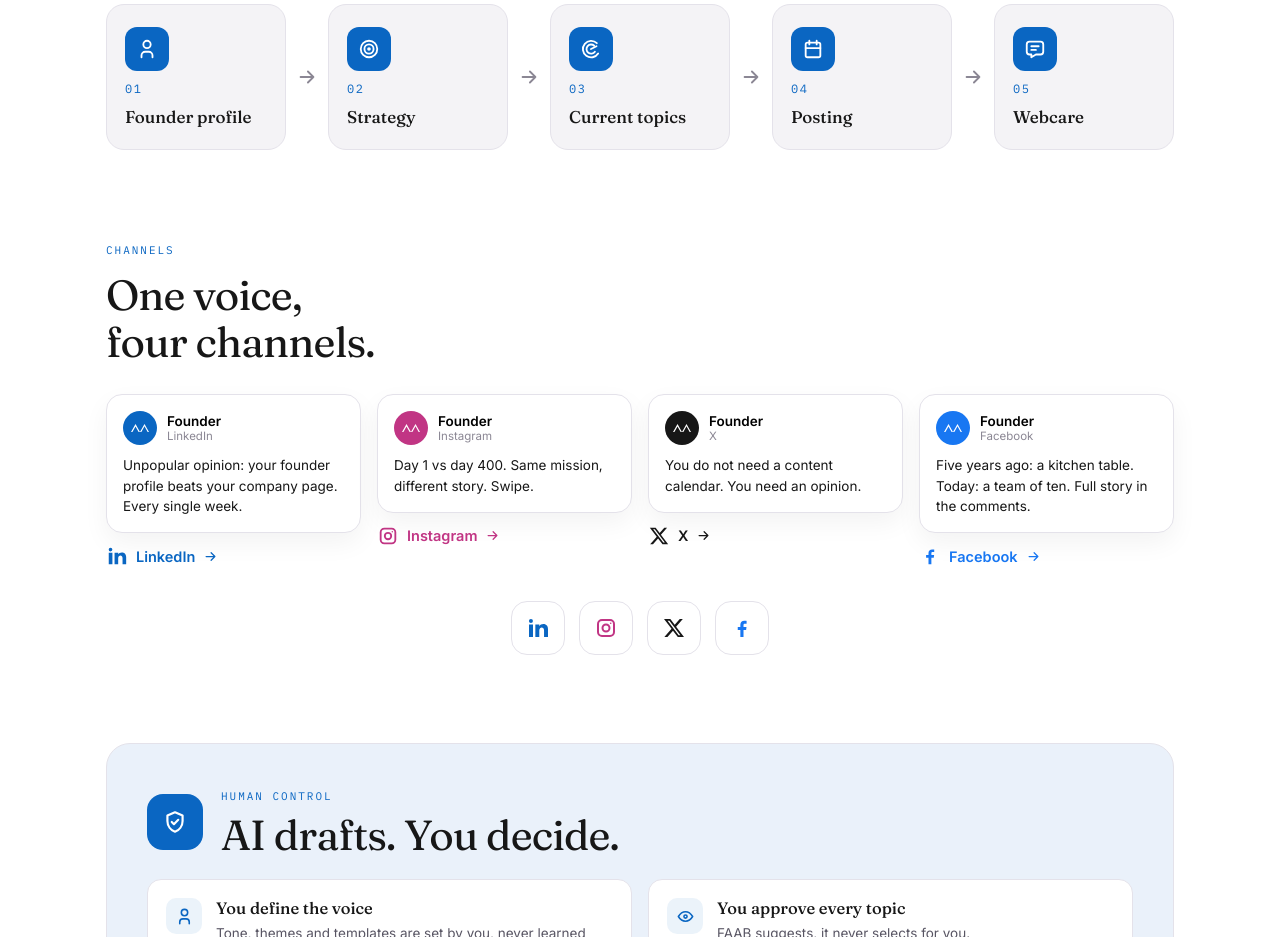
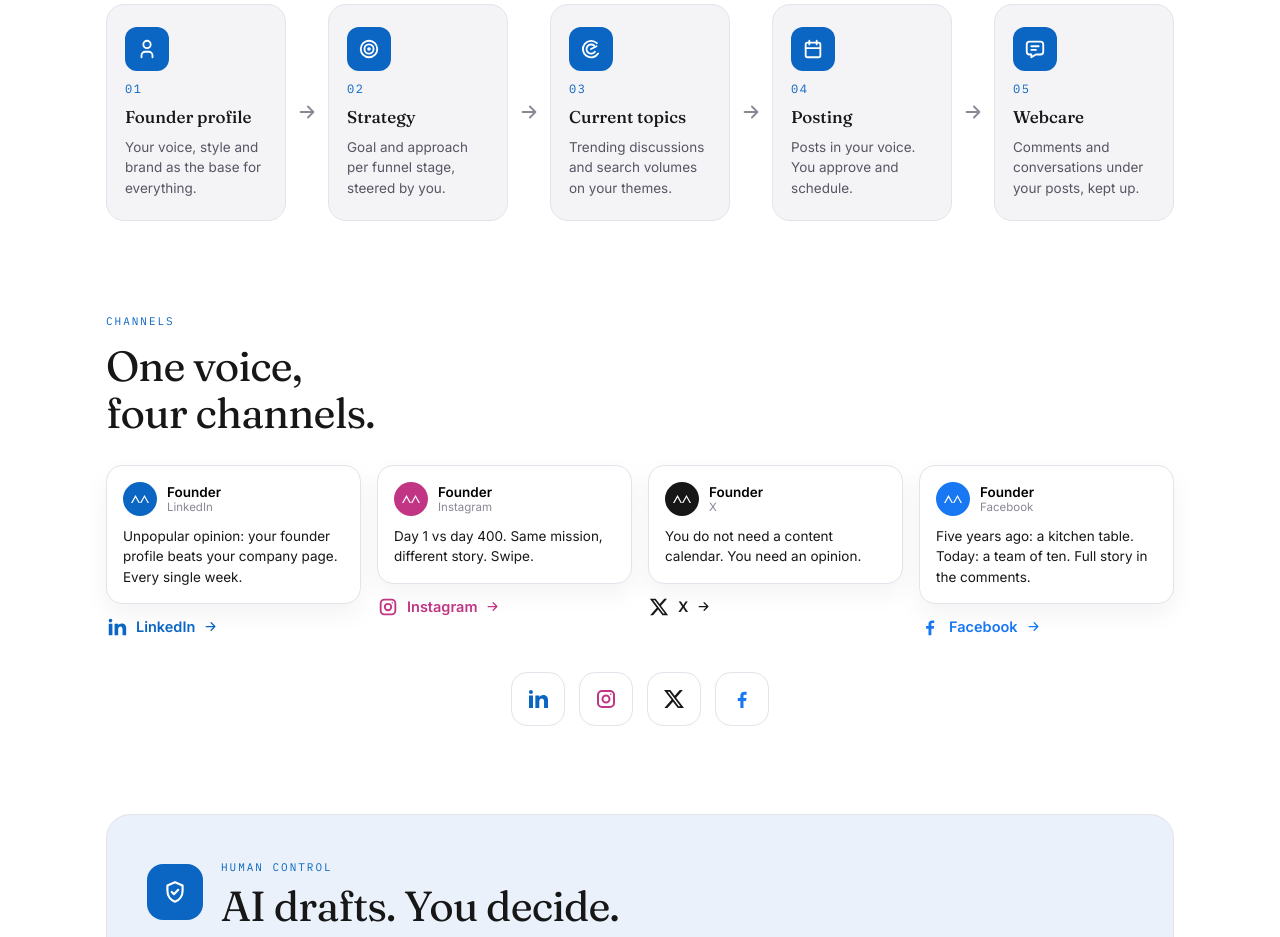
Before and after one commit to Fliimedia/Faab, a React (Vite) app: page / in a window 1280 px wide. Shown: the part 1440-2377 px from the top of the page. Built offline with nearby package versions, Linux system fonts and the light colour scheme.

Commit message:
Flow step descriptions and placements as concrete post types

```diff
--- a/faab.jsx
+++ b/faab.jsx
@@ -223,11 +223,11 @@ const phaseById = (id) => FUNNEL.find((f) => f.id === id) || FUNNEL[0];
 
 // ---------- Userflow ----------
 const USERFLOW = [
-  { k: 'founder', ic: I.user, t: { nl: 'Founderprofiel', en: 'Founder profile' } },
-  { k: 'strategy', ic: I.target, t: { nl: 'Strategie', en: 'Strategy' } },
-  { k: 'topics', ic: I.radar, t: { nl: 'Actuele onderwerpen', en: 'Current topics' } },
-  { k: 'posting', ic: I.calendar, t: { nl: 'Posting', en: 'Posting' } },
-  { k: 'webcare', ic: I.message, t: { nl: 'Webcare', en: 'Webcare' } },
+  { k: 'founder', ic: I.user, t: { nl: 'Founderprofiel', en: 'Founder profile' }, d: { nl: 'Je stem, stijl en merk als basis voor alles.', en: 'Your voice, style and brand as the base for everything.' } },
+  { k: 'strategy', ic: I.target, t: { nl: 'Strategie', en: 'Strategy' }, d: { nl: 'Doel en aanpak per funnelfase, door jou bijgestuurd.', en: 'Goal and approach per funnel stage, steered by you.' } },
+  { k: 'topics', ic: I.radar, t: { nl: 'Actuele onderwerpen', en: 'Current topics' }, d: { nl: 'Trending discussies en zoekvolumes op jouw thema\u0027s.', en: 'Trending discussions and search volumes on your themes.' } },
+  { k: 'posting', ic: I.calendar, t: { nl: 'Posting', en: 'Posting' }, d: { nl: 'Posts in jouw stem. Jij keurt goed en plant in.', en: 'Posts in your voice. You approve and schedule.' } },
+  { k: 'webcare', ic: I.message, t: { nl: 'Webcare', en: 'Webcare' }, d: { nl: 'Reacties en gesprekken onder je posts, bijgehouden.', en: 'Comments and conversations under your posts, kept up.' } },
 ];
 
 // ---------- Channels ----------
@@ -239,8 +239,8 @@ const CHANNELS = [
       en: 'LinkedIn is the home channel of the founder as a brand. Build authority with takes on news, lessons learned and visible expertise. The first two lines decide everything: write hook-first, keep one idea per post and explicitly invite comments. Rhythm wins: two to three posts a week, plus daily commenting on others in your niche.',
     },
     placements: {
-      nl: ['Tekstposts met witruimte (kernformaat)', 'Documentcarrousels voor diepere lessen', 'Peilingen voor interactie', 'Reacties op posts van anderen als zichtbaarheidsmotor'],
-      en: ['Text posts with whitespace (core format)', 'Document carousels for deeper lessons', 'Polls for engagement', 'Comments on others as a visibility engine'],
+      nl: ['Timeline tekstpost', 'Documentcarrousel (PDF)', 'Video', 'Peiling', 'Pulse-artikel / nieuwsbrief'],
+      en: ['Timeline text post', 'Document carousel (PDF)', 'Video', 'Poll', 'Pulse article / newsletter'],
     },
     tone: {
       nl: 'Professioneel maar persoonlijk, in de ik-vorm. Kort van zin, concreet, met een duidelijke mening. Geen jargon, geen corporate wij-vorm.',
@@ -262,8 +262,8 @@ const CHANNELS = [
       en: 'Instagram humanizes your brand. Show the founder behind the company: behind-the-scenes, the team, milestones and visual storytelling. Reels carry reach, carousels carry depth, Stories carry the bond. The feed is your storefront: a consistent style in color and tone is recognized in half a second.',
     },
     placements: {
-      nl: ['Reels voor bereik (korte inzichten, bts)', 'Carrousels voor lessen en stappen', 'Stories voor dagelijks contact en polls', 'Feedposts als visitekaartje in merkstijl'],
-      en: ['Reels for reach (short insights, bts)', 'Carousels for lessons and steps', 'Stories for daily contact and polls', 'Feed posts as a brand-style business card'],
+      nl: ['Reel', 'Carrouselpost', 'Story', 'Feedpost (foto of video)'],
+      en: ['Reel', 'Carousel post', 'Story', 'Feed post (photo or video)'],
     },
     tone: {
       nl: 'Warm, visueel en dichtbij. Kortere zinnen dan op LinkedIn, meer emotie, af en toe een emoji. Caption opent sterk, want de rest klapt in.',
@@ -285,8 +285,8 @@ const CHANNELS = [
       en: 'X is the fastest channel: react to news while it is still news and build a reputation with sharp, short thoughts. A strong one-liner beats a long argument; use threads for the build-out. Be early, be opinionated and join the conversation in the replies, that is where follows are earned.',
     },
     placements: {
-      nl: ['Losse posts met een scherpe gedachte', 'Threads voor uitwerking en lessen', 'Quote-posts op nieuws met eigen mening', 'Replies in je niche als groeimotor'],
-      en: ['Single posts with one sharp thought', 'Threads for build-out and lessons', 'Quote posts on news with your own take', 'Replies in your niche as a growth engine'],
+      nl: ['Timeline post', 'Thread', 'Video', 'Quote-post'],
+      en: ['Timeline post', 'Thread', 'Video', 'Quote post'],
     },
     tone: {
       nl: 'Direct, puntig en met durf. Geen opwarmers, geen hashtag-stapels. Elke post kan op zichzelf staan.',
@@ -308,8 +308,8 @@ const CHANNELS = [
       en: 'Facebook is the community channel: local reach, groups and an audience that reads stories instead of scanning. Longer personal stories, milestones and questions to your community work here. Groups around your field are the hidden growth engine: be helpful there without selling.',
     },
     placements: {
-      nl: ['Persoonlijke verhalen en mijlpalen op je pagina', 'Waardevolle bijdragen in vakgroepen', 'Evenementen en livesessies', 'Foto-posts met team en klanten'],
-      en: ['Personal stories and milestones on your page', 'Valuable contributions in industry groups', 'Events and live sessions', 'Photo posts with team and clients'],
+      nl: ['Timeline post (tekst of foto)', 'Video', 'Story', 'Reel', 'Evenement of livesessie'],
+      en: ['Timeline post (text or photo)', 'Video', 'Story', 'Reel', 'Event or live session'],
     },
     tone: {
       nl: 'Verhalend en toegankelijk. Iets langer mag, zolang het persoonlijk blijft. Schrijf zoals je het aan een bekende zou vertellen.',
@@ -776,6 +776,7 @@ function Home({ t, lang, go }) {
                 <span className="flow-ic">{s.ic({ width: 22, height: 22 })}</span>
                 <span className="flow-n">0{i + 1}</span>
                 <h3>{s.t[lang]}</h3>
+                <p className="flow-d">{s.d[lang]}</p>
               </div>
               {i < USERFLOW.length - 1 && <span className="flow-arrow"><I.arrow width="22" height="22" /></span>}
             </React.Fragment>
@@ -1603,6 +1604,7 @@ const CSS = `
 .flow-ic { width:44px; height:44px; border-radius:12px; background:var(--blue); color:#fff; display:inline-flex; align-items:center; justify-content:center; }
 .flow-n { font-family:'IBM Plex Mono',monospace; font-size:12px; letter-spacing:0.12em; color:var(--blue); }
 .flow-step h3 { font-family:'Fraunces',serif; font-weight:500; font-size:17px; margin:0; line-height:1.25; }
+.flow-d { margin:0; color:var(--mut); font-size:13.5px; line-height:1.5; }
 .flow-arrow { display:flex; align-items:center; justify-content:center; color:var(--dim); flex:none; }
 
 /* channels */
```
